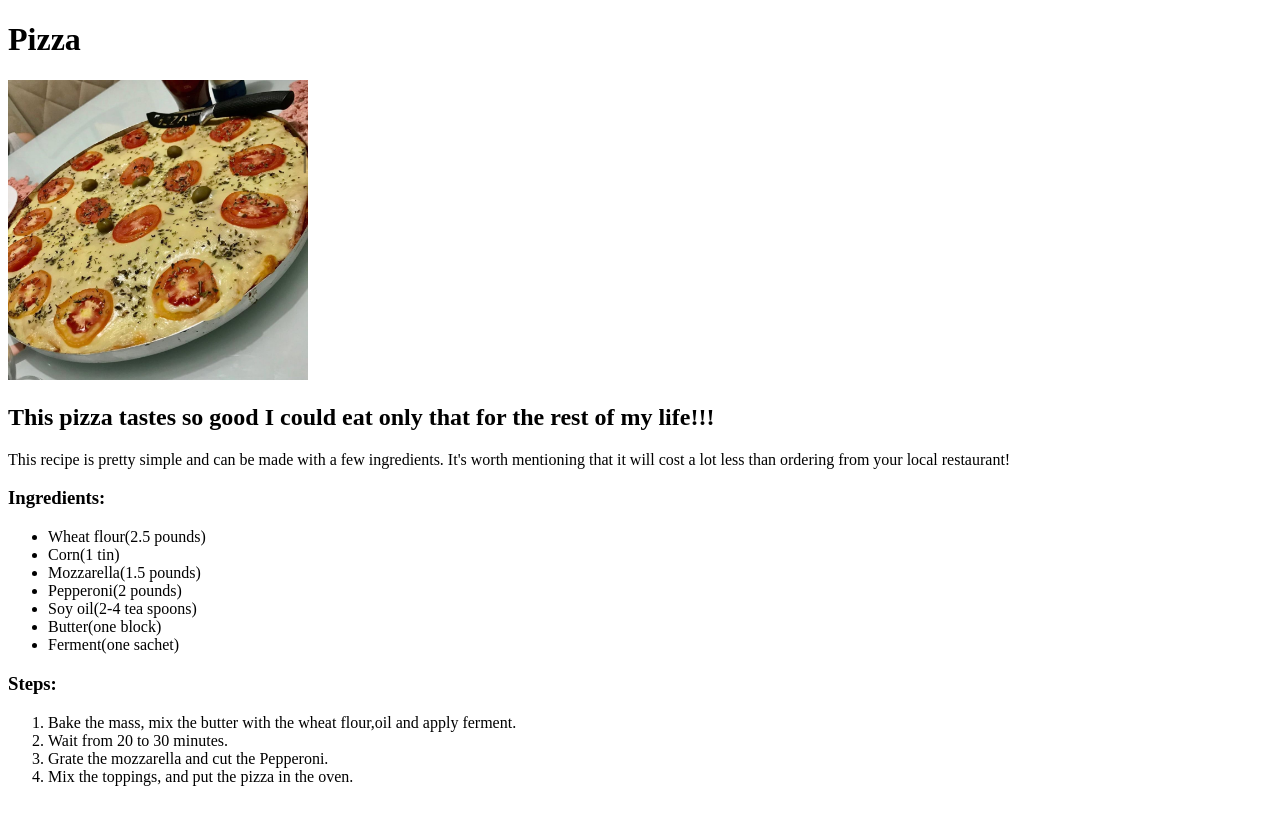
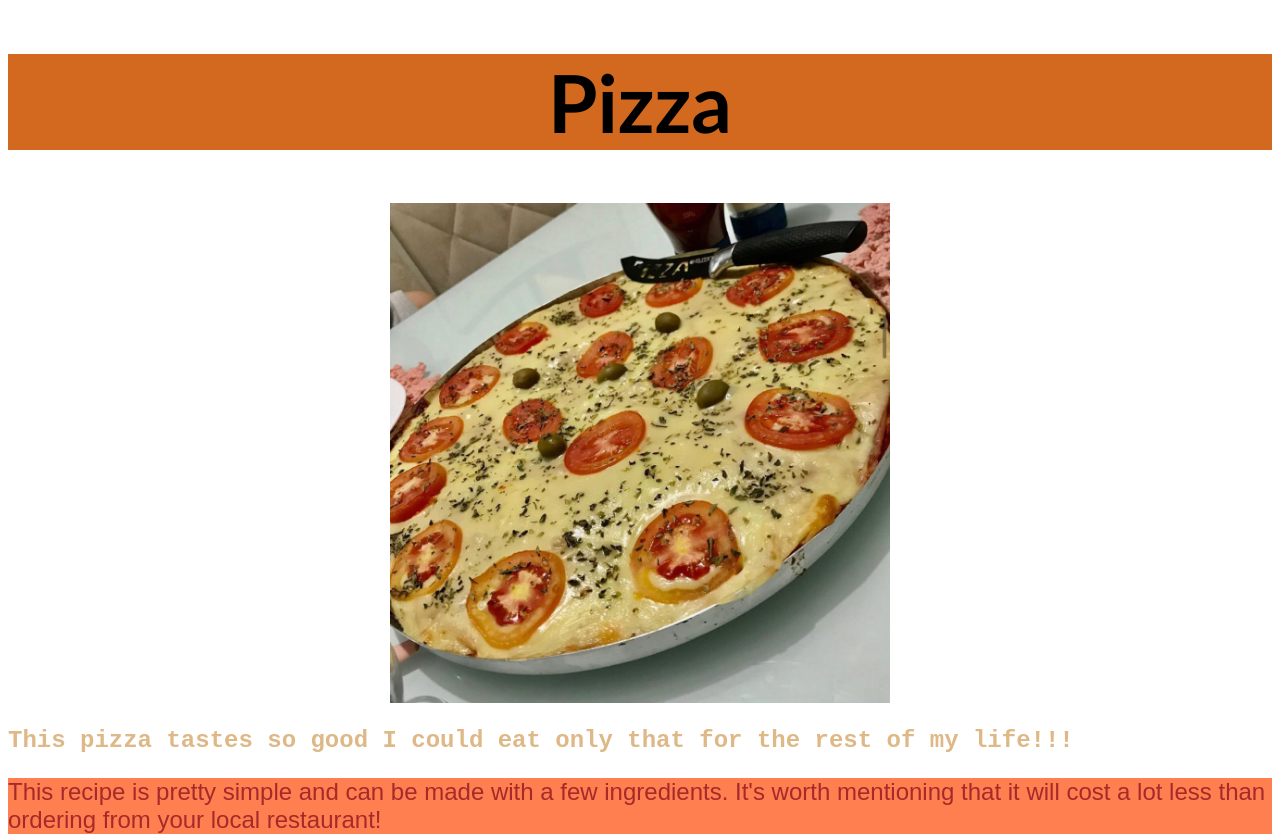
Before and after one commit to GuiValenteMM2/odin-recipes, a plain HTML site: page recipes/pizza.html in a window 1280 px wide. Shown: the top 837 px of the page. Before the commit the page ends 802 px from the top, so only its background shows below. Drawn offline with Linux system fonts and the light colour scheme.

Commit message:
Styling with css

```diff
--- a/recipes/pizza.html
+++ b/recipes/pizza.html
@@ -4,14 +4,15 @@
 <head>
     <title>Pizza time</title>
     <meta charset="UTF-8">
+    <link href="recipe.css" rel="stylesheet">
 
 </head>
 
 <body>
     <h1>Pizza</h1>
-    <img style="width: 300px; height: 300px;"
+    <div style="text-align: center;"><img style="width: 500px; height: 500px;"
         src="/recipe_image/images_jYhMgA7Q1ERhCZ91YiCFLATbbSg2_recipe_09c93296-e315-4667-88d5-72f923d6d515-Pizza-caseira--gallery-0.jpeg"
-        alt="Tasty pizza">
+        alt="Tasty pizza"></div>
     <h2>This pizza tastes so good I could eat only that for the rest of my life!!!
     </h2>
     <p>This recipe is pretty simple and can be made with a few ingredients. It's worth mentioning that it will cost a
--- /dev/null
+++ b/recipes/recipe.css
@@ -0,0 +1,31 @@
+h1 {
+    font-family: 'Gill Sans', 'Gill Sans MT', Calibri, 'Trebuchet MS', sans-serif;
+    font-size: 80px;
+    text-align: center;
+    font-weight: 800;
+    background-color: chocolate;
+}
+
+h2 {
+    font-family: 'Courier New', Courier, monospace;
+    font-weight: 700;
+    color: burlywood;
+}
+
+p {
+    font-family: Arial, Helvetica, sans-serif;
+    font-size: 24px;
+    color: brown;
+    background-color: coral;
+}
+
+h3 {
+    font-family: fantasy;
+    font-weight: lighter;
+    color: darkgoldenrod;
+}
+
+li {
+    font-family: Impact, 'Arial Narrow Bold', sans-serif;
+color: crimson;
+}
```
Also changed, not shown: index.html (+2 -1 lines), recipes/brigadeiro.html (+1 -0 lines), recipes/fricasse.html (+1 -0 lines), 1 other file.
